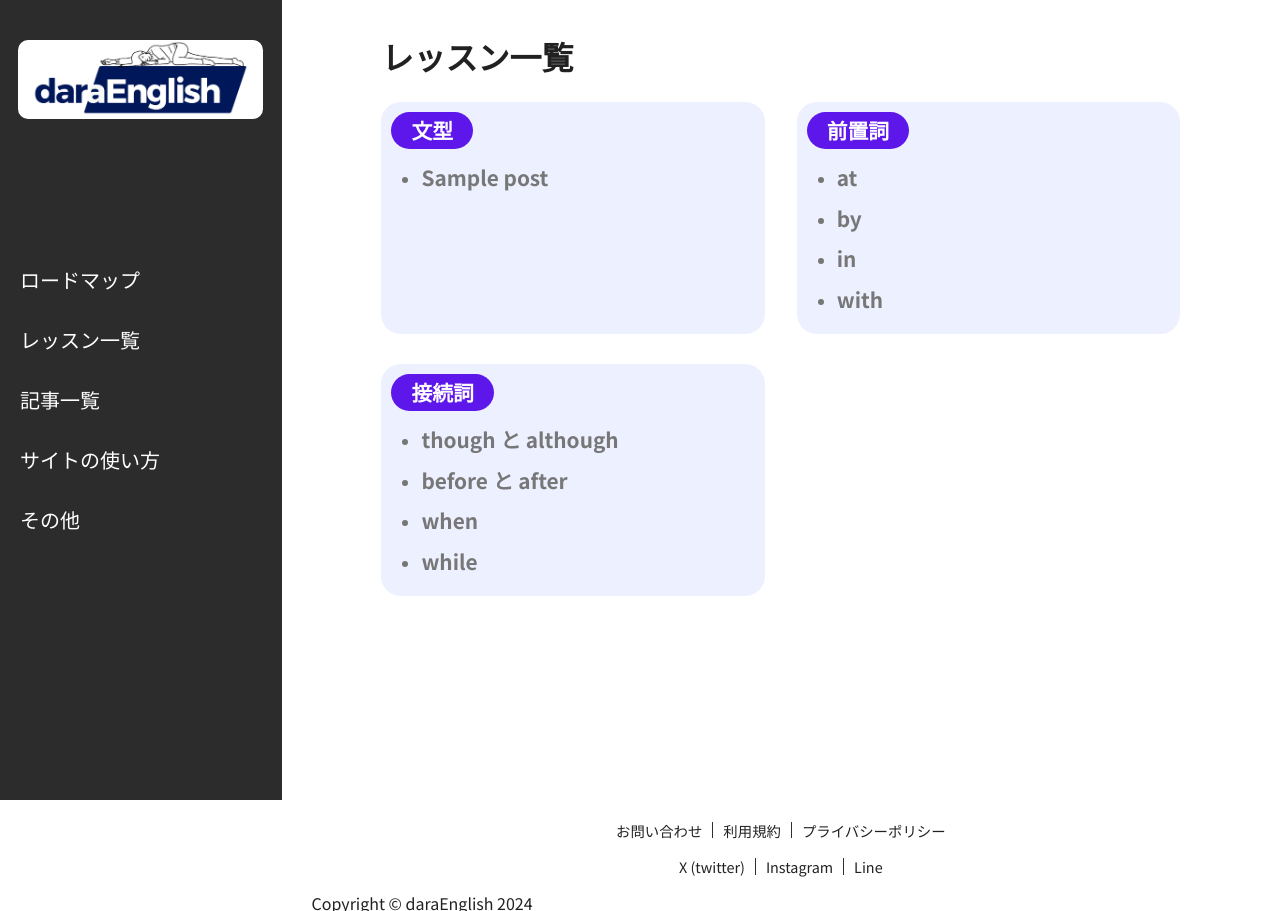
After one commit to kenwebwork/dara-w, a WordPress theme: template index_backup.php in a window 1280 px wide. The commit adds this page. Run offline with PHP 8.4 and a stand-in for WordPress, Linux system fonts and the light colour scheme; the site name, menu and one post (Sample post) are stand-ins, and other content is empty.

Commit message:
installed wp

```diff
--- a/category.css
+++ b/css/category.css
@@ -5,12 +5,13 @@
 
 .lesson-list li {
   color: #777;
+  transition: .15s;
 }
 .lesson-list a {
   display: block;
   margin-bottom: 25px;
   color: #777;
-  transition: .2s;
+  transition: .15s;
 }
 .lesson-list li:hover,
 .lesson-list li a:hover {
--- a/parent.css
+++ b/css/parent.css
@@ -20,6 +20,7 @@ ul#lesson-lists {
 }
 
 .lessons h3 {
+  position: relative;
   display: inline-block;
   margin-top: 10px;
   margin-left: 10px;
@@ -29,6 +30,21 @@ ul#lesson-lists {
   font-weight: bold;
   font-size: 1.3rem;
   color: #fff;
+}
+
+.lessons h3 a {
+  color: #fff;
+}
+
+.lessons h3 a::after {
+  content: "";
+  position: absolute;
+  top: 0;
+  left: 0;
+  right: 0;
+  bottom: 0;
+  background-color: transparent;
+  z-index: 2;
 }
 
 #lesson-lists .lessons ul {
--- /dev/null
+++ b/footer.php
@@ -0,0 +1,15 @@
+<nav>
+  <ul class="site-nav">
+    <li><a href="#">お問い合わせ</a></li>
+    <li><a href="#">利用規約</a></li>
+    <li><a href="#">プライバシーポリシー</a></li>
+  </ul>
+  <ul class="social-nav">
+    <li><a href="#">X (twitter)</a></li>
+    <li><a href="#">Instagram</a></li>
+    <li><a href="#">Line</a></li>
+  </ul>
+</nav>
+<p>Copyright &copy; daraEnglish 2024</p>
+
+<script src="<?php echo get_template_directory_uri(); ?>/public/public.js"></script>
--- /dev/null
+++ b/functions.php
@@ -0,0 +1,5 @@
+<?php
+add_action('init', function(){
+  add_theme_support('title-page');
+  add_theme_support('post-thumbnails');
+});
--- /dev/null
+++ b/header.php
@@ -0,0 +1,10 @@
+<meta charset="UTF-8">
+<meta name="viewport" content="width=device-width, initial-scale=1.0">
+<link rel="stylesheet" href="<?php echo get_template_directory_uri(); ?>/public/reset.css">
+<link rel="stylesheet" href="<?php echo get_template_directory_uri(); ?>/public/public.css">
+<link rel="stylesheet" href="<?php echo get_template_directory_uri(); ?>/css/parent.css">
+<link rel="stylesheet" href="<?php echo get_template_directory_uri(); ?>/css/category.css">
+<link rel="stylesheet" href="<?php echo get_template_directory_uri(); ?>/css/lesson.css">
+<script src="//code.jquery.com/jquery-3.7.1.min.js" integrity="sha256-/JqT3SQfawRcv/BIHPThkBvs0OEvtFFmqPF/lYI/Cxo=" crossorigin="anonymous"></script>
+<title>Document</title>
+<?php  wp_head(); ?>
--- /dev/null
+++ b/includes/headerAndSlider.php
@@ -0,0 +1,25 @@
+<?php wp_body_open(); ?>
+
+<header id="header">
+  <div class="hamburger-menu">
+    <input type="checkbox" id="menu-btn-check">
+    <label for="menu-btn-check" class="menu-btn" onclick="openCloseSlider()"><span></span></label>
+  </div>
+  <div class="logo">
+    <a href="<?php echo esc_url(home_url('/')); ?>">
+      <img src="<?php echo get_template_directory_uri(); ?>/img/logo_rectangle.png" alt="site logo">
+    </a>
+  </div>
+</header>
+<div id="slider" class="unshown">
+  <nav class="slider-contents">
+    <ul>
+      <li><a href="#">ロードマップ</a></li>
+      <li><a href="#">レッスン一覧</a></li>
+      <li><a href="#">ああああ</a></li>
+      <li><a href="#">ああああ</a></li>
+      <li><a href="#">ああああ</a></li>
+    </ul>
+  </nav>
+  <label class="slider-margin" for="menu-btn-check" onclick="openCloseSlider()"></label>
+</div>
--- /dev/null
+++ b/index_backup.php
@@ -0,0 +1,61 @@
+<!DOCTYPE html>
+<html lang="ja">
+<head>
+  <?php get_header(); ?>
+</head>
+
+<body>
+  <?php get_template_part("includes/headerAndSlider"); ?>
+  <!-- main content -->
+  <div class="container">
+    <!-- sidebar -->
+    <?php get_sidebar(); ?>
+    <!-- main area -->
+    <div class="main-area">
+      <div class="top-area">
+        <div class="title-card">
+          <h1>レッスン一覧</h1>
+        </div>
+      </div>
+      <div class="content">
+        <ul id="lesson-lists">
+          <li class="lessons">
+            <h3>文型</h3>
+            <ul>
+              <?php if (have_posts()): ?>
+                <?php while (have_posts()): the_post();?>
+                  <li><a href="<?php the_permalink(); ?>"><?php the_title(); ?></a></li>
+                <?php endwhile;?>
+              <?php else: ?>
+                <li>現在準備中です。</li>
+              <?php endif; ?>
+            </ul>
+          </li>
+          <li class="lessons">
+            <h3>前置詞</h3>
+            <ul>
+              <li><a href="#">at</a></li>
+              <li><a href="#">by</a></li>
+              <li><a href="#">in</a></li>
+              <li><a href="#">with</a></li>
+            </ul>
+          </li>
+          <li class="lessons">
+            <h3>接続詞</h3>
+            <ul>
+              <li><a href="#">though と although</a></li>
+              <li><a href="#">before と after</a></li>
+              <li><a href="#">when</a></li>
+              <li><a href="#">while</a></li>
+            </ul>
+          </li>
+        </ul>
+      </div>
+      <footer>
+        <?php get_footer(); ?>
+      </footer>
+    </div>
+  </div>
+  <?php  wp_footer(); ?>
+</body>
+</html>
--- a/public/public.css
+++ b/public/public.css
@@ -2,7 +2,7 @@
 
 body {
   overflow-x: hidden;
-  font-family: "Noto Sans JP", "Hiragino Kaku Gothic ProN", Meiryo, sans-serif;
+  font-family: "M PLUS Rounded 1c", "Noto Sans JP", "Hiragino Kaku Gothic ProN", Meiryo, sans-serif;
   color: #000000de;
 }
 
--- /dev/null
+++ b/sidebar.php
@@ -0,0 +1,16 @@
+<div class="sidebar">
+  <div class="logo">
+    <a href="<?php echo esc_url(home_url('/')); ?>">
+      <img src="<?php echo get_template_directory_uri(); ?>/img/logo_rectangle.png" alt="site logo">
+    </a>
+  </div>
+  <nav>
+    <ul>
+      <li><a href="#">ロードマップ</a></li>
+      <li><a href="#">レッスン一覧</a></li>
+      <li><a href="#">記事一覧</a></li>
+      <li><a href="#">サイトの使い方</a></li>
+      <li><a href="#">その他</a></li>
+    </ul>
+  </nav>
+</div>
--- /dev/null
+++ b/style.css
@@ -0,0 +1,6 @@
+/*
+* Theme name: daraEnglish
+* Author: a
+* Description: my theme
+* Version: 1.0
+*/
```
Also changed, not shown: archive-lesson.php (added, +64 -0 lines), archive.php (added, +40 -0 lines), index.php (added, +43 -0 lines), page.php (added, +34 -0 lines), single-lesson.php (added, +37 -0 lines), single.php (added, +34 -0 lines), css/lesson.css (renamed from lesson.css), js/lesson.js (renamed from lesson.js).
